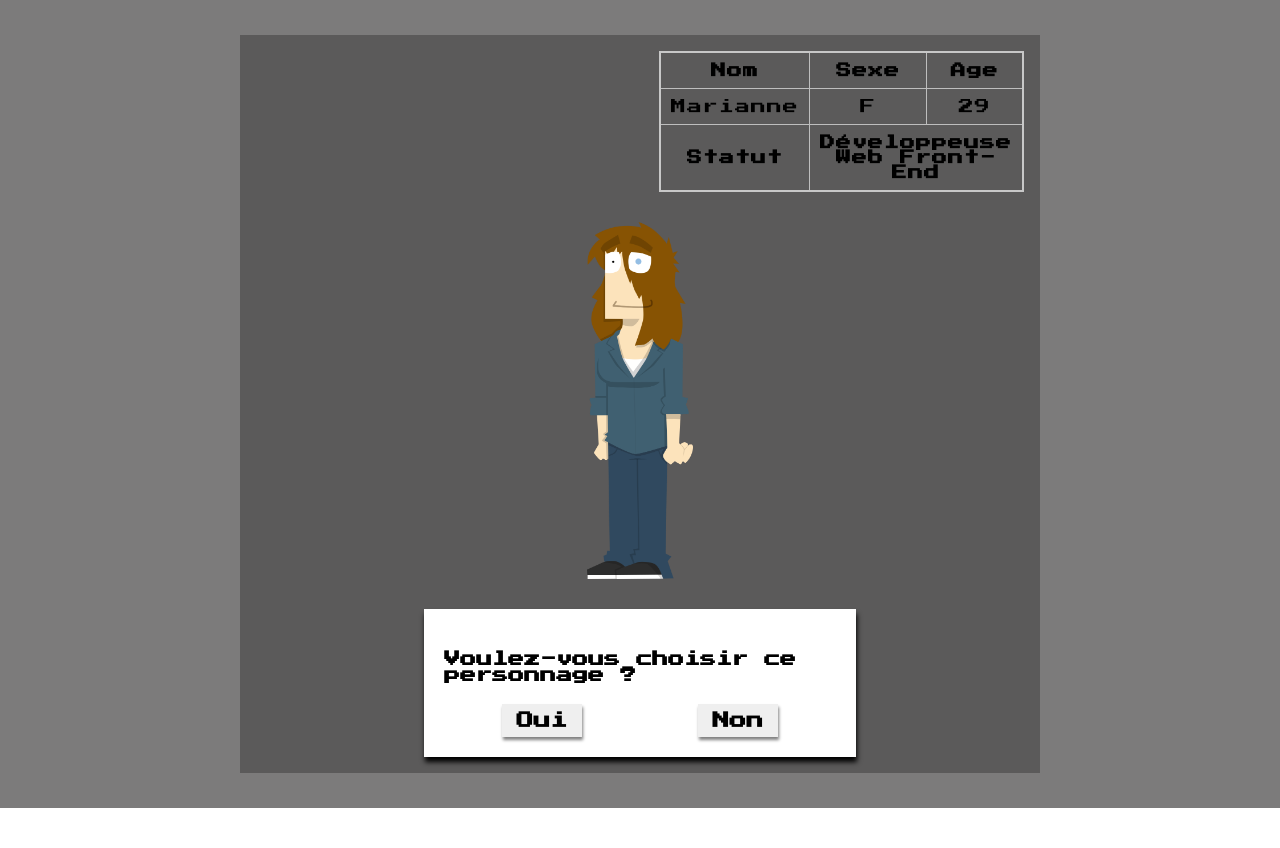
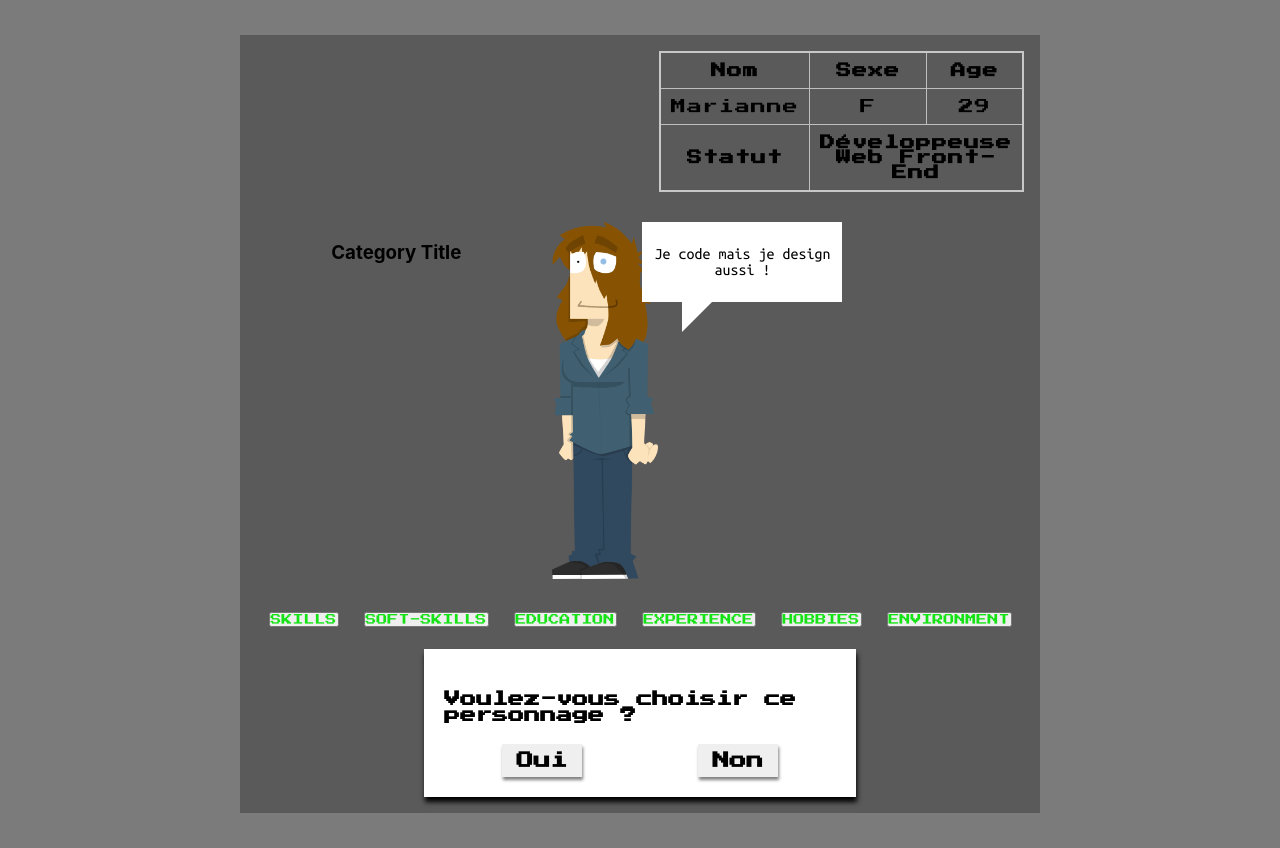
Before and after one commit to MariannePiquetNowak/curicculum-vitae, a React (Create React App) app: page / in a window 1280 px wide. Before the commit the page ends 808 px from the top, so only its background shows below. Built offline with nearby package versions, Linux system fonts and the light colour scheme.

Commit message:
integration des bouton + phylactère + reflexion sur affichage entier des catégories

```diff
--- /dev/null
+++ b/src/assets/styles/category.scss
@@ -0,0 +1,23 @@
+.category {
+    text-decoration: none;
+    font-family: 'Press Start 2P', ;
+    font-size: 11px;
+    padding: 0;
+    color: rgb(21, 226, 21);
+
+}
+
+.category:hover {
+    background-color: transparentize($color: rgb(21, 226, 21), $amount: 0.7);
+    border-radius: 5px;
+    box-shadow: 3px -1px 35px 0px rgb(21, 226, 21);
+}
+
+
+.category-container {
+    display: flex;
+    justify-content: space-around;
+    margin: 20px 0;
+}
+
+// Mobile
--- a/src/assets/styles/character.scss
+++ b/src/assets/styles/character.scss
@@ -1,6 +1,6 @@
-.main-character {
+.character {
     display: flex;
-    justify-content: center;
+    justify-content: space-around;
     margin: 30px;
 
     img {
@@ -8,3 +8,34 @@
         height: auto;
     }
 }
+
+.bubble {
+    position:relative;
+    right: 15%;
+    background-color: #ffffff;
+    width: 200px;
+    height: 80px;
+    display: flex;
+    text-align: center;
+    align-items: center;
+    font-family: 'Ubuntu Mono', monospace;
+}
+
+#arrow-border {
+    width:0;
+    height: 0;
+    line-height: 0;
+    border-bottom: 30px solid transparent;
+    border-left:30px solid #ffffff;
+    border-right:30px solid transparent;
+
+    position: absolute;
+    bottom: -30px;
+    right: 100px;
+
+}
+
+
+/*
+Faire une bulle de BD : @http://www.lackofinspiration.com/news-3-107-quand-les-css3-se-mettent-au-service-de-la-bd.html
+*/
--- a/src/assets/styles/container.scss
+++ b/src/assets/styles/container.scss
@@ -4,4 +4,6 @@
     margin: .2em 0;
     padding: 1em;
     background-color: #5b5a5a;
+
+
 }
--- a/src/components/character-main.js
+++ b/src/components/character-main.js
@@ -1,12 +1,41 @@
 import React from 'react';
 import MainCharacter from '../assets/images/perso-cv.png';
 
-const Character = () => {
+const CharacterContainer = () => {
 	return (
 		<div className="character main-character">
-			<img src={MainCharacter} alt="character-cv"/>
+			<div className='character-information'>
+				<h3>Category Title</h3>
+					<div>
+
+					</div>
+
+			</div>
+			<img src={MainCharacter} alt="character-cv" />
+			<div className='bubble'>
+				<span id='character-text'>
+					Je code mais je design aussi !
+				</span>
+
+				{/* 2 spans qui nous serviront à créer la flèche pointant vers notre personnage */}
+				<span id="arrow-border"></span>
+
+			</div>
 		</div>
 	)
 };
 
-export default Character;
+export default CharacterContainer;
+
+const TableInfo = [
+	{
+
+	}
+]
+/*
+Documentation :
+
+Tableau : @https://openclassrooms.com/forum/sujet/reactjs-tableau-affichage-js
+Bulle de BD : @http://www.lackofinspiration.com/news-3-107-quand-les-css3-se-mettent-au-service-de-la-bd.html
+
+*/
--- a/src/components/container.js
+++ b/src/components/container.js
@@ -2,8 +2,9 @@ import React, { Component } from "react";
 
 // Components stateless
 import Info from './info';
-import Character from './character-main';
+import CharacterContainer from './character-main';
 import Form from './form';
+import Category from './shared/category';
 
 
 // Styles
@@ -11,6 +12,7 @@ import '../assets/styles/container.scss'
 import '../assets/styles/form.scss';
 import '../assets/styles/info.scss';
 import '../assets/styles/character.scss';
+import '../assets/styles/category.scss';
 import '../assets/font.scss';
 
 
@@ -19,7 +21,15 @@ class Container extends Component {
 		return (
 			<div className='container'>
 				<Info />
-				<Character />
+				<CharacterContainer />
+				<div className="category-container">
+					<Category name="SKILLS" class="category skills" />
+					<Category name="SOFT-SKILLS" class="category soft-skills" />
+					<Category name="EDUCATION" class="category education" />
+					<Category name="EXPERIENCE" class="category experience" />
+					<Category name="HOBBIES" class="category hobbies" />
+					<Category name="ENVIRONMENT" class="category environment" />
+				</div>
 				<Form />
 			</div>
 		)
--- a/src/components/shared/category.js
+++ b/src/components/shared/category.js
@@ -1,14 +1,14 @@
-import React, { Component } from 'react';
+import React from 'react';
 
 
-class Category extends Component {
-	render() {
-		return (
-			<div>
-				<p>Yop ! Nous on est les categories</p>
-			</div>
-		)
-	}
+const Category = (props) => {
+
+	return (
+		<div>
+			<button className={props.class}>{props.name}</button>
+		</div>
+	)
 }
 
+
 export default Category;
```
